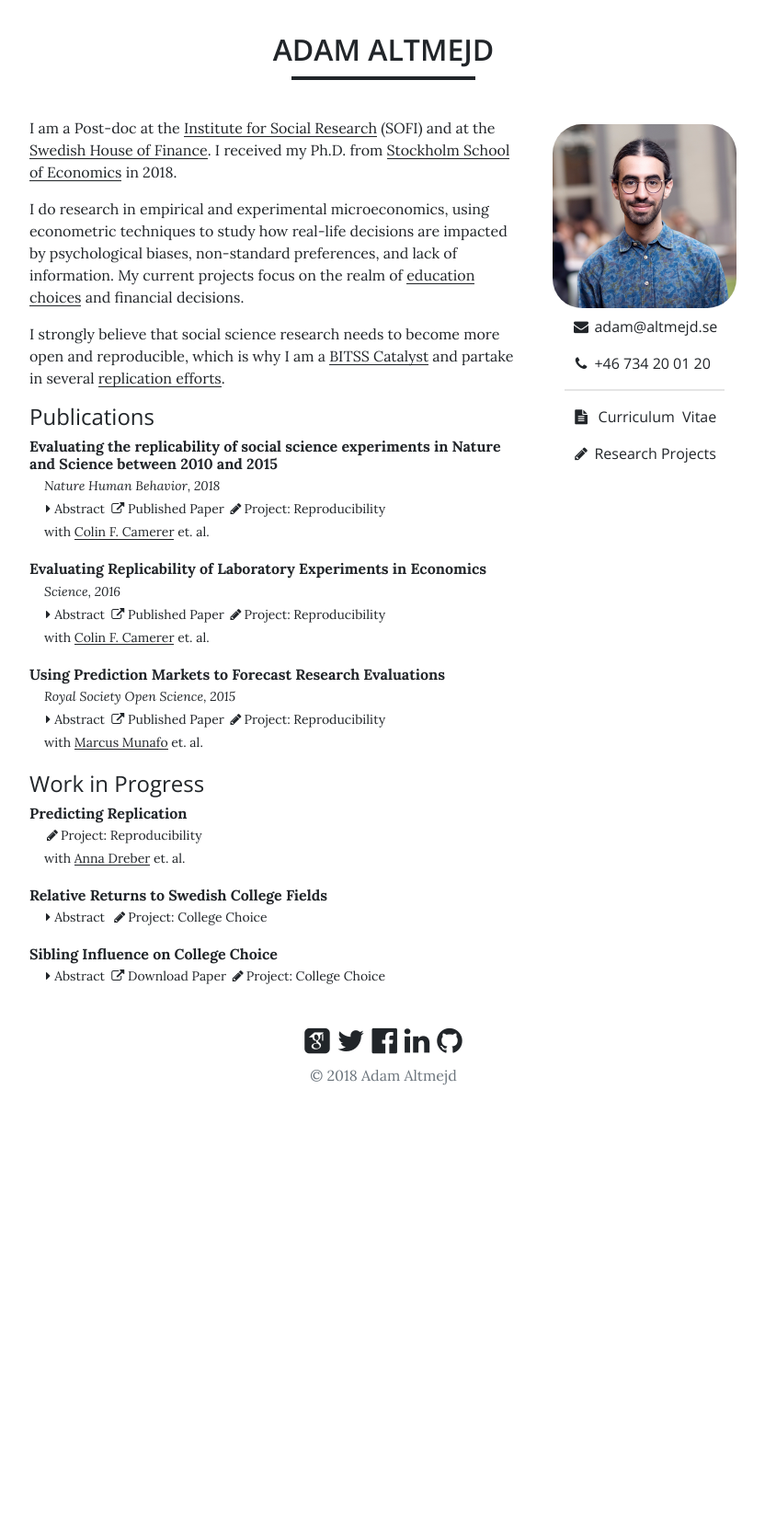
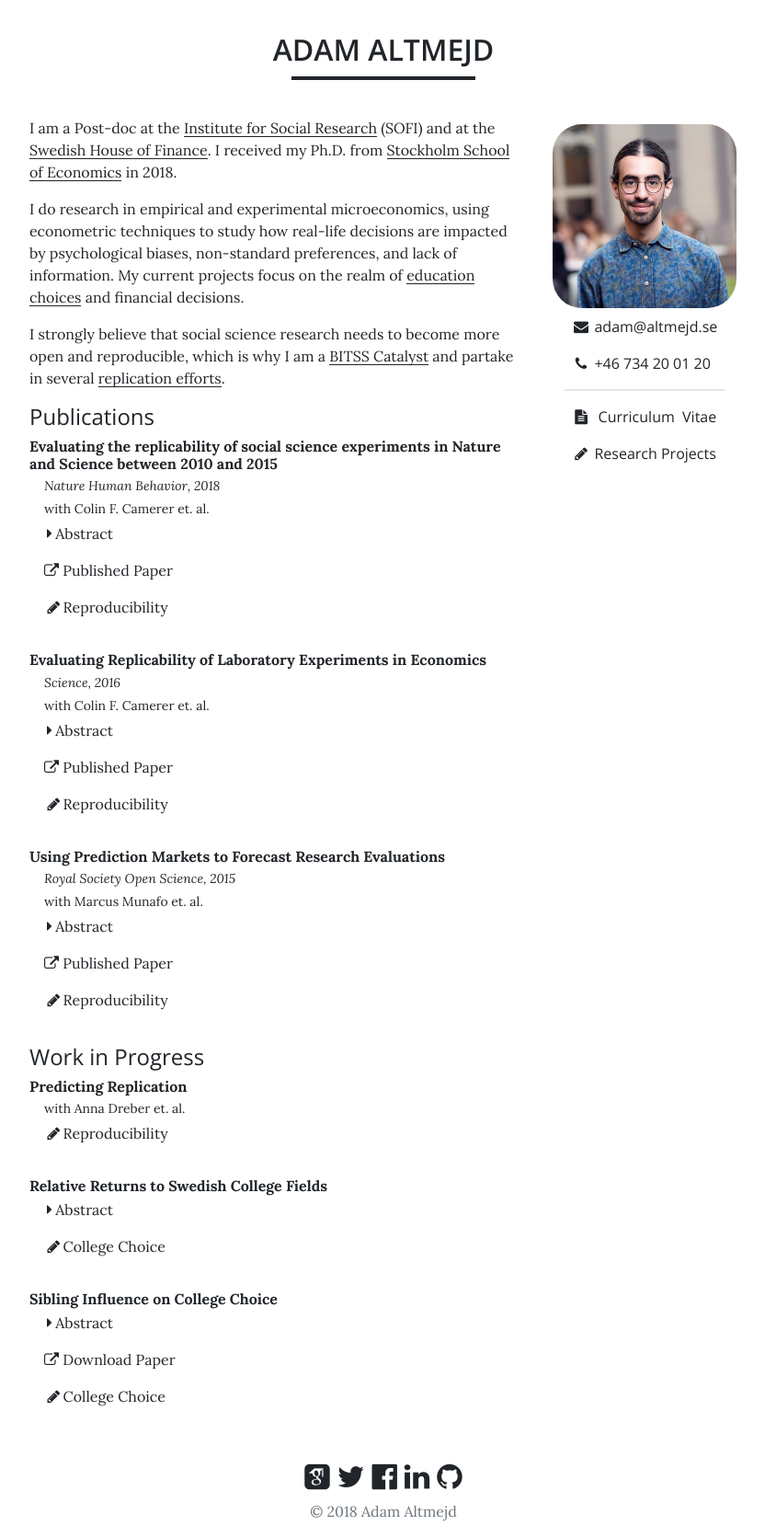
Before and after one commit to adamaltmejd/adamaltmejd.github.io, a Jekyll site: the page built from index.html, in a window 1280 px wide. Shown: the whole page at 92% size, without its empty margins (223-1055 px from the left). Built offline with Jekyll 4.4.1, drawn with Linux system fonts in a browser that asks for light colours; some web fonts are replaced; before the commit the page ends 1197 px from its top, so only the background shows below that.

Commit message:
changed order and cleaned up publist

```diff
--- a/_includes/publication_list.html
+++ b/_includes/publication_list.html
@@ -13,26 +13,60 @@
     {%- endif -%}
     {% for paper in sorted %}
     <li>
-    <h3>{{ paper.title }}</h3>
+      <h3 class="noline">{{ paper.title }}</h3>
       <div>
         {% if paper.journal %}<p><i>{{ paper.journal }}, {{ paper.year }}</i></p>{% endif %}
-      <p>
-        {% if paper.abstract %}<a class="collapsed noline" data-toggle="collapse" href="#{{ paper.id }}" role="button" aria-expanded="false" aria-controls="{{ paper.id }}">Abstract</a>&nbsp;{% endif %}
-        {% if paper.doi %}<a class="noline" href="{{ paper.doi | prepend: 'https://doi.org/' }}" target="_blank"><i class="fa fa-external-link"></i>&nbsp;{% if type=="Publications" %}Published Paper{% elsif type=="Work in Progress" %}Working Paper{% endif %}</a>{% endif %}
-        {% if paper.pdf %}<a class="noline" href="{{ paper.pdf | prepend: '/assets/papers/' }}" target="_blank"><i class="fa fa-external-link"></i>&nbsp;{% if type=="Publications" %}Ungated Version{% elsif type=="Work in Progress" %}Download Paper{% endif %}</a>{% endif %}
-        {% unless page.project %}{% if paper.project %}<a class="noline" href="{{ paper.project | slugify | prepend: '/projects/' | prepend: site.baseurl }}"><i class="fa fa-pencil fa-fw"></i>Project: {{ paper.project }}</a>{% endif %}{% endunless %}
-      </p>
-      {% comment %} Prints list of authors if less than 3 authors, otherwise only first author and "et. al." {% endcomment %}
+
         {%- for coauthor in paper.coauthors limit:3 -%}
         {%- if forloop.first == true -%}<p>with&nbsp;
           {%- elsif paper.coauthors.size > 3 -%}{%- break -%}
-        {%- elsif forloop.length > 1 -%}{%- if forloop.last == true -%},&nbsp;and&nbsp;{%- else -%},&nbsp;{%- endif -%}
+          {%- elsif forloop.length > 1 -%}{%- if forloop.last == true -%},&nbsp;and&nbsp;{%- else -%},&nbsp;{%- endif
+          -%}
           {%- endif -%}
-        {%- if coauthor.site -%}<a href="{{ coauthor.site }}" target="_blank">{%- endif -%}{{ coauthor.name }}{%- if coauthor.site -%}</a>{%- endif -%}
+          {%- if coauthor.site -%}<a class="noline" href="{{ coauthor.site }}" target="_blank">{%- endif -%}{{
+            coauthor.name }}{%- if
+            coauthor.site -%}</a>{%- endif -%}
           {%- if forloop.last == true -%}</p>{%- endif -%}
         {%- endfor -%}
         {% if paper.coauthors.size > 3 %} et. al.</p>{% endif %}
-      {% if paper.abstract %}<div class="collapse" id="{{ paper.id }}"><div class="card card-body"><p>{{ paper.abstract }}</p></div></div>{% endif %}
+
+        <p>
+          <ul class="paperlinks">
+            {% if paper.abstract %}
+            <li>
+              <a class="collapsed noline" data-toggle="collapse" href="#{{ paper.id }}" role="button" aria-expanded="false"
+                aria-controls="{{ paper.id }}">Abstract</a>
+            </li>
+            {% endif %}
+            {% if paper.doi %}
+            <li>
+              <a class="noline" href="{{ paper.doi | prepend: 'https://doi.org/' }}" target="_blank"><i class="fa fa-external-link fa-sm"></i>&nbsp;{%
+                if type=="Publications" %}Published Paper{% elsif type=="Work in Progress" %}Working Paper{% endif %}</a>
+            </li>
+            {% endif %}
+            {% if paper.pdf %}
+            <li>
+              <a class="noline" href="{{ paper.pdf | prepend: '/assets/papers/' }}" target="_blank"><i class="fa fa-external-link fa-sm"></i>&nbsp;{%
+                if type=="Publications" %}Ungated Version{% elsif type=="Work in Progress" %}Download Paper{% endif %}</a>
+            </li>
+            {% endif %}
+            {% unless page.project %}
+            {% if paper.project %}
+            <li>
+              <a class="noline" href="{{ paper.project | slugify | prepend: '/projects/' | prepend: site.baseurl }}"><i
+                  class="fa fa-pencil fa-fw"></i>{{ paper.project }}</a>
+            </li>
+            {% endif %}
+            {% endunless %}
+          </ul>
+        </p>
+        {% if paper.abstract %}
+        <div class="collapse" id="{{ paper.id }}">
+          <div class="card card-body">
+            <p>{{ paper.abstract }}</p>
+          </div>
+        </div>
+        {% endif %}
       </div>
     </li>
     {% endfor %}
```
Lines whose indentation alone changed are shown as unchanged.
